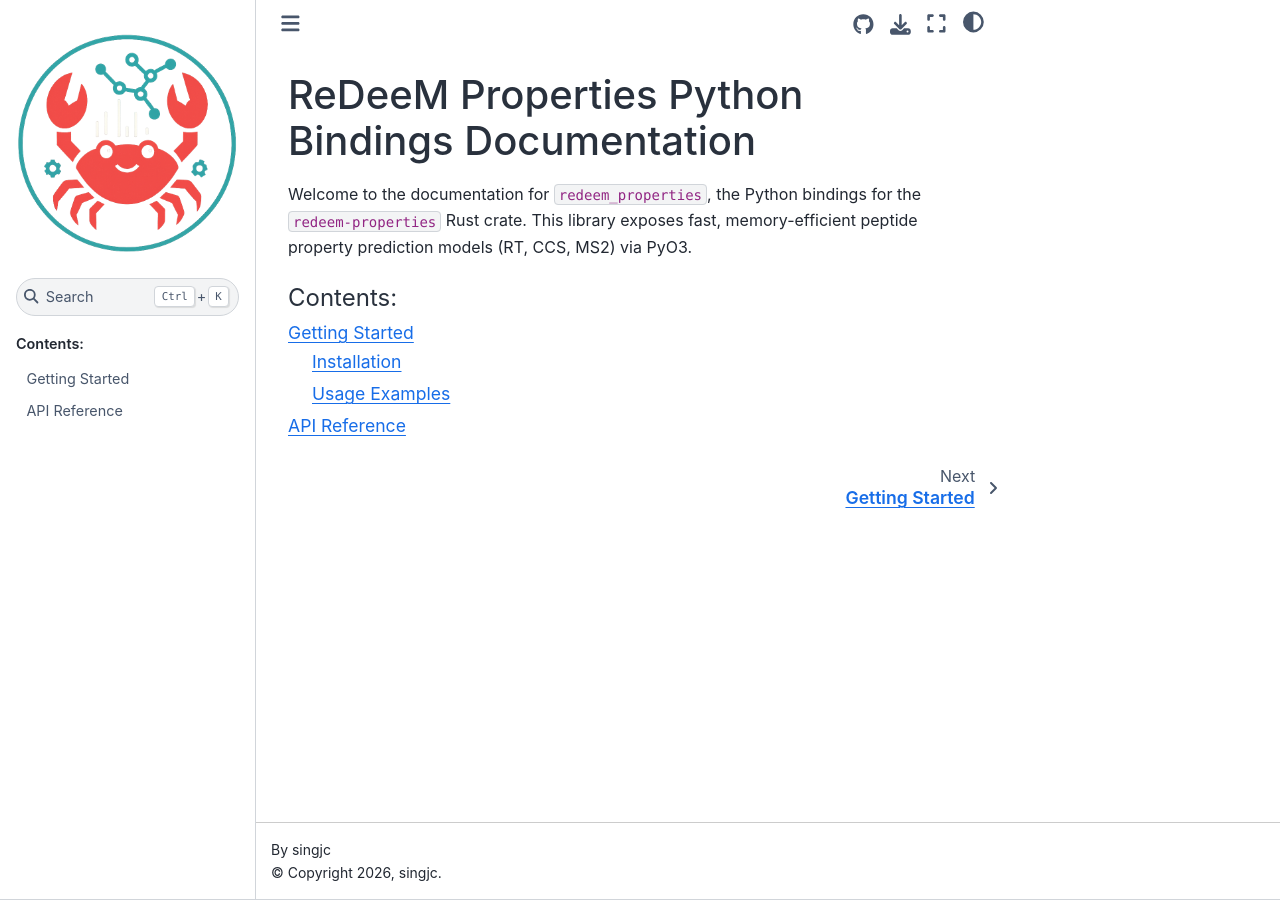
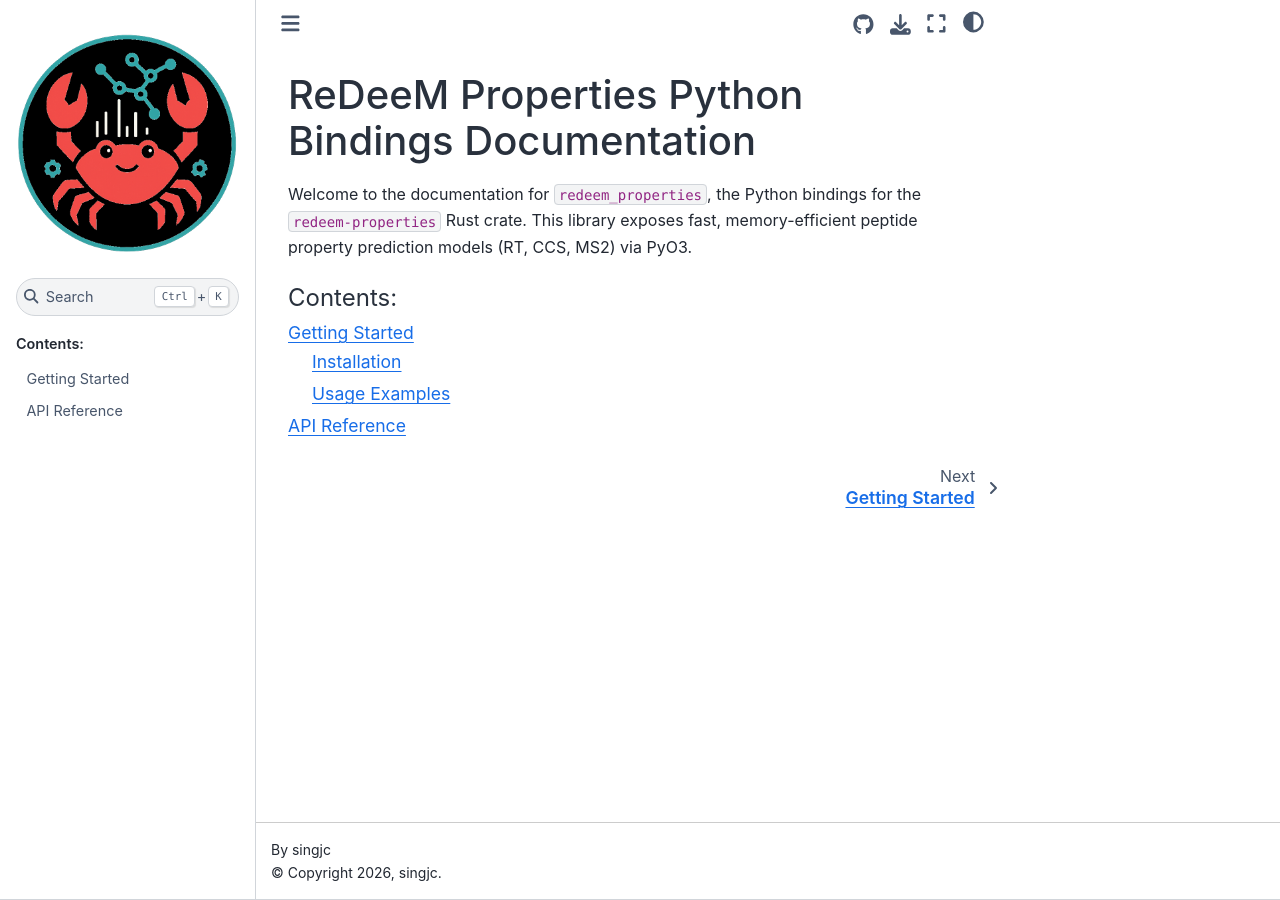
Before and after one commit to Roestlab/redeem, a Sphinx documentation site: the page built from crates/redeem-properties-py/docs/source/index.md, in a window 1280 px wide. Built offline with Sphinx 7.4.7 and the Sphinx Book theme 1.1.4, drawn with Linux system fonts in a browser that asks for light colours.

Commit message:
fix: update light theme logo path in Sphinx configuration

```diff
--- a/crates/redeem-properties-py/docs/source/conf.py
+++ b/crates/redeem-properties-py/docs/source/conf.py
@@ -49,7 +49,7 @@ html_theme_options = {
     "use_edit_page_button": True,
     "path_to_docs": "crates/redeem-properties-py/docs/source",
     "logo": {
-        "image_light": "redeem_logo_new_submark.png",
+        "image_light": "redeem_logo_new_submark_dark.png",
         "image_dark": "redeem_logo_new_submark.png",
     }
 }
```
